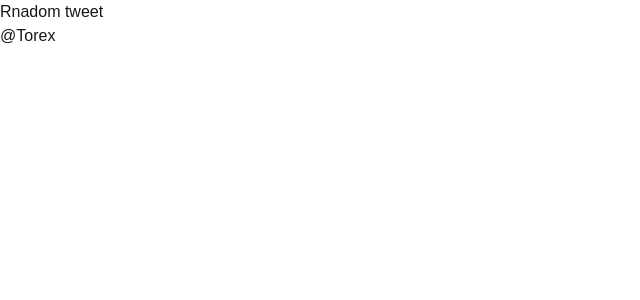
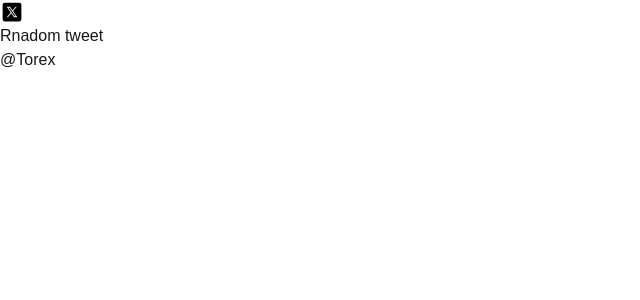
Before and after one commit to Torexxx/x-next, a Next.js app: page / in a window 1280 px wide. Shown: the top 300 px of the page, without its empty margins (0-640 px from the left). Built offline with nearby package versions, Linux system fonts and the light colour scheme.

Commit message:
Added logo

```diff
--- a/src/app/(home)/Tweet.tsx
+++ b/src/app/(home)/Tweet.tsx
@@ -1,12 +1,16 @@
-import type { ITweet } from "@/shared/types/tweet.interface"
+import type { ITweet } from "@/shared/types/tweet.interface";
+import Image from "next/image";
 
 interface Props {
-    tweet: ITweet
+  tweet: ITweet;
 }
 
-export function Tweet({tweet}: Props) {
-    return <div>
-        <p>{tweet.text}</p>
-        <span>@{tweet.author}</span>
+export function Tweet({ tweet }: Props) {
+  return (
+    <div>
+      <Image src="/x-logo.svg" alt="X Logo" width={24} height={24} />
+      <p>{tweet.text}</p>
+      <span>@{tweet.author}</span>
     </div>
+  );
 }
```
Also changed, not shown: public/x-logo.svg (added).
